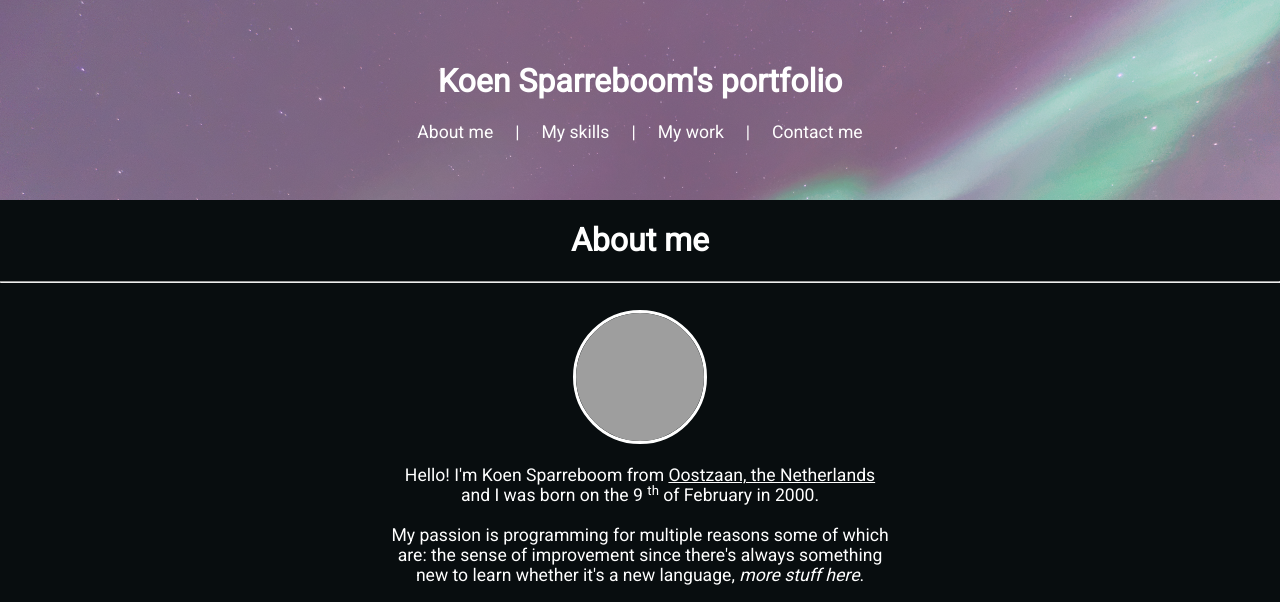
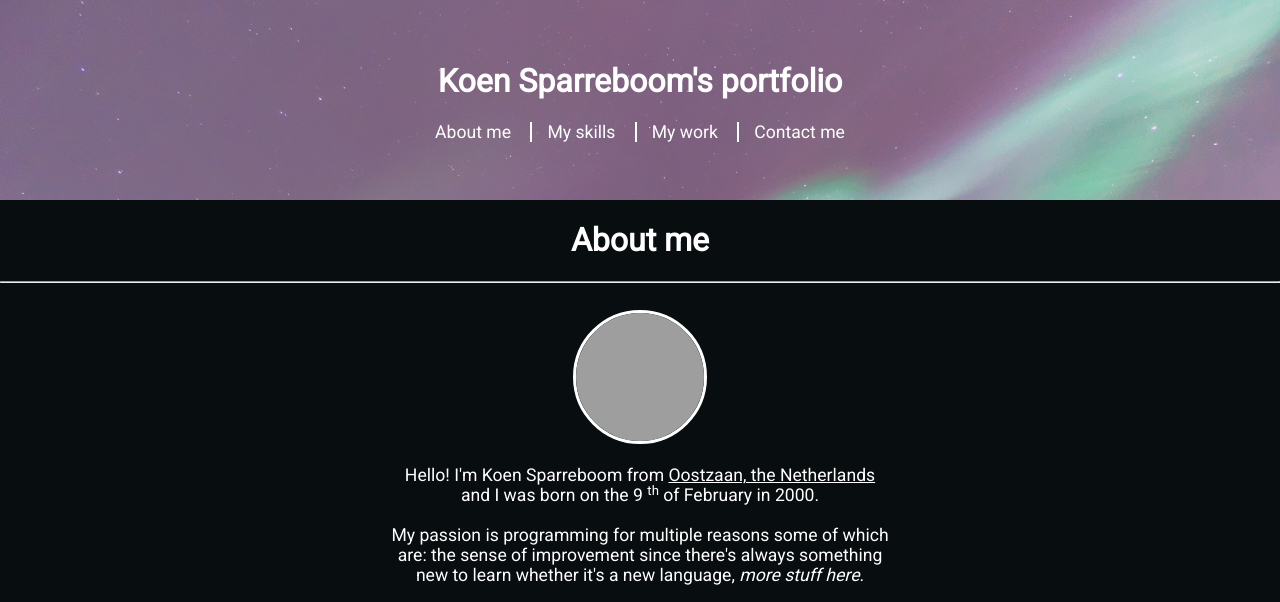
Before and after one commit to Nibkat/portfolio-old, a PHP site: page / in a window 1280 px wide. Shown: the top 602 px of the page. Run offline with PHP 8.4, Linux system fonts and the light colour scheme; some libraries are stand-ins or nearby versions; grey boxes are pictures that could not be loaded.

Commit message:
Improved the link seperations

```diff
--- a/index.html
+++ b/index.html
@@ -25,15 +25,15 @@
         <a onclick="scrollToId('#about')">About me
           <span class="twemoji">💬</span>
         </a>
-        <span class="link-spacing">|</span>
+        <span class="vl"></span>
         <a onclick="scrollToId('#skills')">My skills
           <span class="twemoji">🎓</span>
         </a>
-        <span class="link-spacing">|</span>
+        <span class="vl"></span>
         <a onclick="scrollToId('#work')">My work
           <span class="twemoji">📚</span>
         </a>
-        <span class="link-spacing">|</span>
+        <span class="vl"></span>
         <a onclick="scrollToId('#contact')">Contact me
           <span class="twemoji">📝</span>
         </a>
--- a/style.css
+++ b/style.css
@@ -208,11 +208,6 @@ p {
   display: inline-block;
 }
 
-.link-spacing {
-  margin: 0 1em 0 1em;
-  cursor: default;
-}
-
 .twemoji img {
   height: 1.1em;
 }
@@ -220,3 +215,9 @@ p {
 .twemoji-large img {
   height: 2em;
 }
+
+.vl {
+  border-left: 2px solid #fff;
+  margin: 0 15px 0 15px;
+  display: inline;
+}
```
